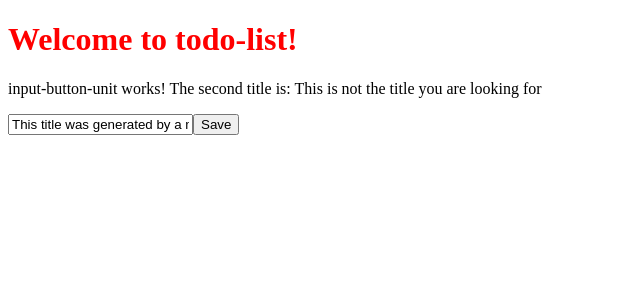
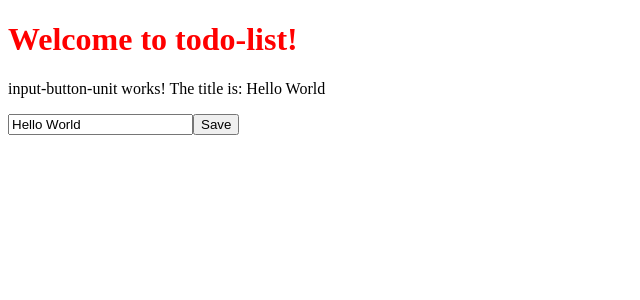
Before and after one commit to beth-kapp/ng-girls-todo-, an Angular app: page / in a window 1280 px wide. Shown: the top 300 px of the page, without its empty margins (0-640 px from the left). Built offline with nearby package versions, Linux system fonts and the light colour scheme.

Commit message:
Fourth commit after 7

```diff
--- a/src/app/input-button-unit/input-button-unit.component.ts
+++ b/src/app/input-button-unit/input-button-unit.component.ts
@@ -5,25 +5,27 @@
   template: `
     <p>
       input-button-unit works!
-      The second title is: {{ title }}
+      The title is: {{ title }}
     </p>
 
-    <input [value]="generateTitle()">
-    <button>Save</button>
+    <input [value]="title"
+           (keyup.enter)="changeTitle($event.target.value)">
+
+    <button (click)="changeTitle('Button Clicked!')">
+      Save
+    </button>
   `,
   styleUrls: ['./input-button-unit.component.css']
 })
 export class InputButtonUnitComponent implements OnInit {
   title = 'Hello World';
-  generateTitle(): string {
-    return 'This title was generated by a method';
-  }
 
   constructor() { }
 
   ngOnInit() {
-      setTimeout(() => {
-        this.title = 'This is not the title you are looking for';
-      }, 3000);
-    }
+  }
+
+  changeTitle(newTitle: string) {
+    this.title = newTitle;
+  }
 }
```
